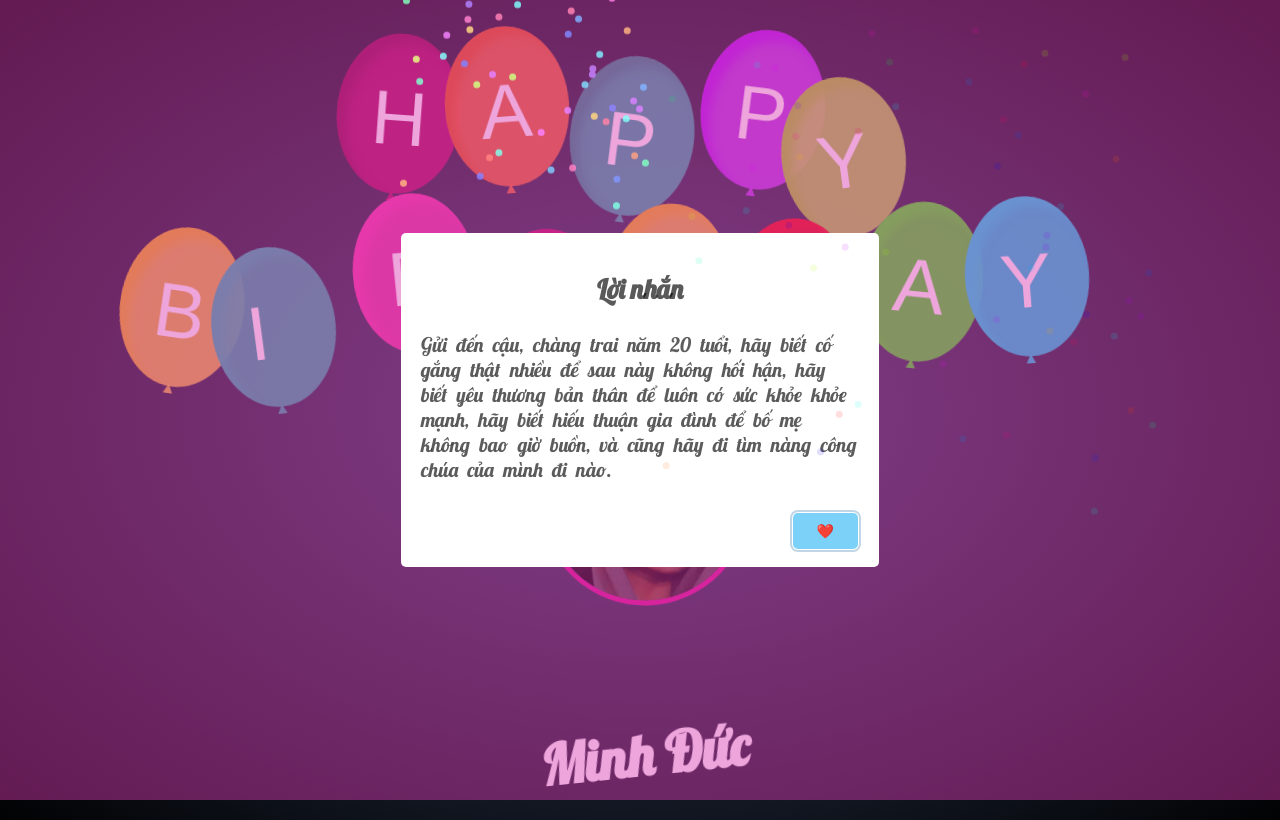
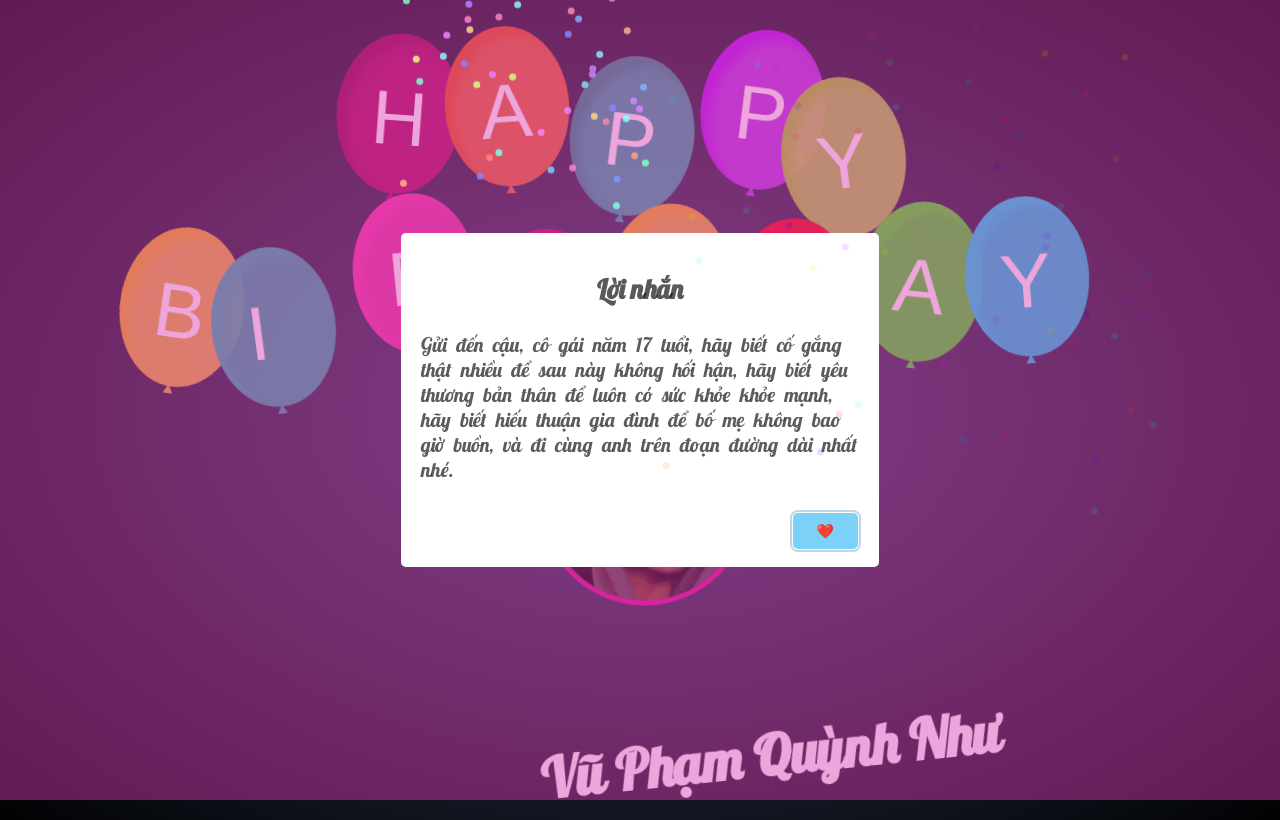
Before and after one commit to NgaoCuteVn/happybirthday, a plain HTML site: page MyBirthday/MyBirthday.html in a window 1280 px wide. Both pictures are taken after a click on the picture 645 px from the left and 510 px from the top of the page. Drawn offline with nearby package versions, Linux system fonts and the light colour scheme; a web font is replaced by a local one.

Commit message:
Update MyBirthday.html

```diff
--- a/MyBirthday/MyBirthday.html
+++ b/MyBirthday/MyBirthday.html
@@ -65,7 +65,7 @@
                     <!-- 3. Avatar của người bạn muốn gởi lời chúc -->
                     <img src="./anhmilo.jpg" alt="" class="avatar__img" onclick="showMessage()" />
                     <!-- 4. Tên của người đó -->
-                    <h1 onclick="showMessage()" class="avatar__title">Minh Đức</h1>
+                    <h1 onclick="showMessage()" class="avatar__title">Vũ Phạm Quỳnh Như</h1>
                 </div>
 
                 <!-- 5. Phần nhạc -->
@@ -82,7 +82,7 @@
                 // 6. Lời nhắn hiện ra khi bấm vào tên hoặc avatar
                 swal({
                     title: "Lời nhắn", // Tiêu đề của popup
-                    text: "Gửi đến cậu, chàng trai năm 20 tuổi, hãy biết cố gắng thật nhiều để sau này không hối hận, hãy biết yêu thương bản thân để luôn có sức khỏe khỏe mạnh, hãy biết hiếu thuận gia đình để bố mẹ không bao giờ buồn, và cũng hãy đi tìm nàng công chúa của mình đi nào.", // Nội dung lời nhắn
+                    text: "Gửi đến cậu, cô gái năm 17 tuổi, hãy biết cố gắng thật nhiều để sau này không hối hận, hãy biết yêu thương bản thân để luôn có sức khỏe khỏe mạnh, hãy biết hiếu thuận gia đình để bố mẹ không bao giờ buồn, và đi cùng anh trên đoạn đường dài nhất nhé.", // Nội dung lời nhắn
                     button: {
                         text: "❤️️",
                     },
```
